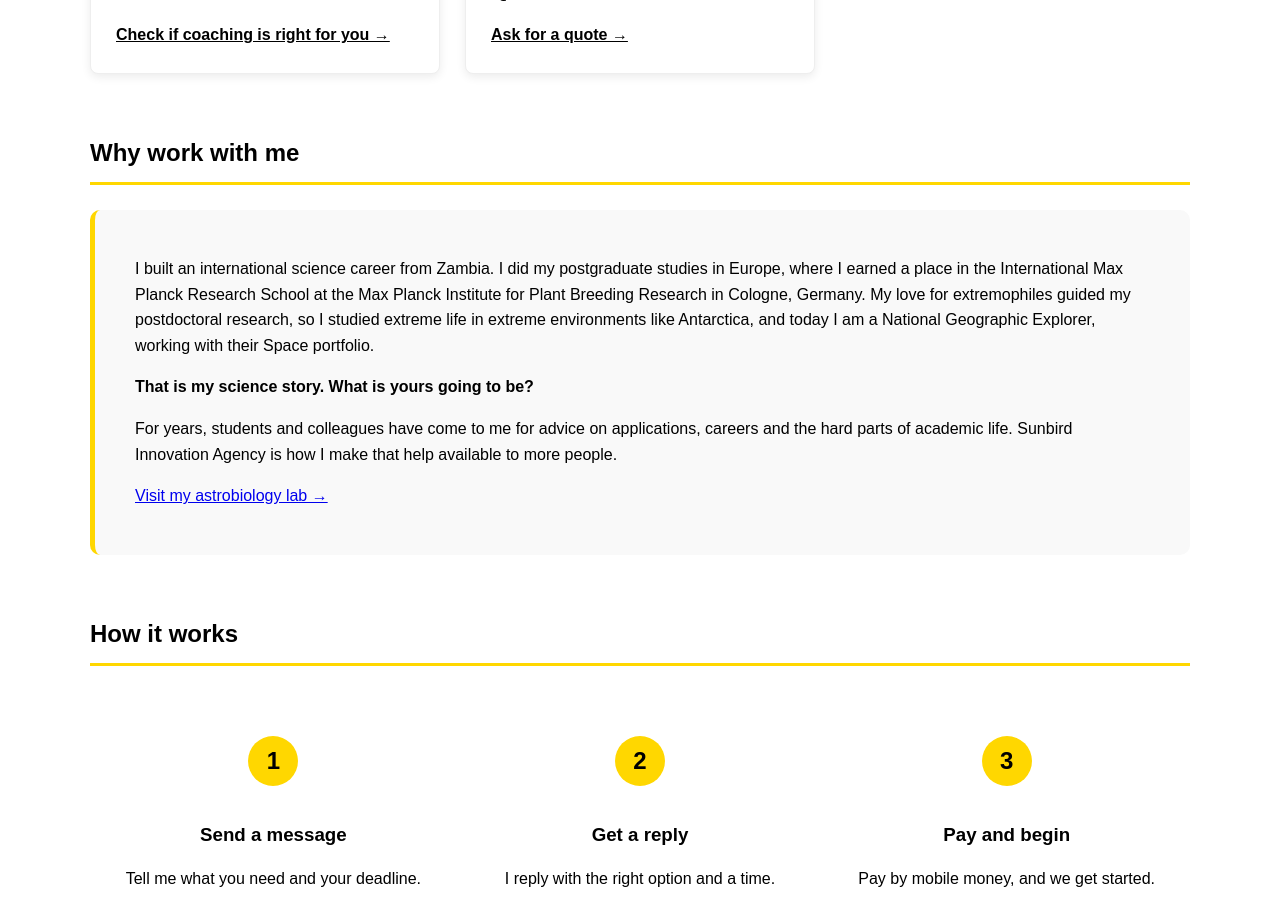
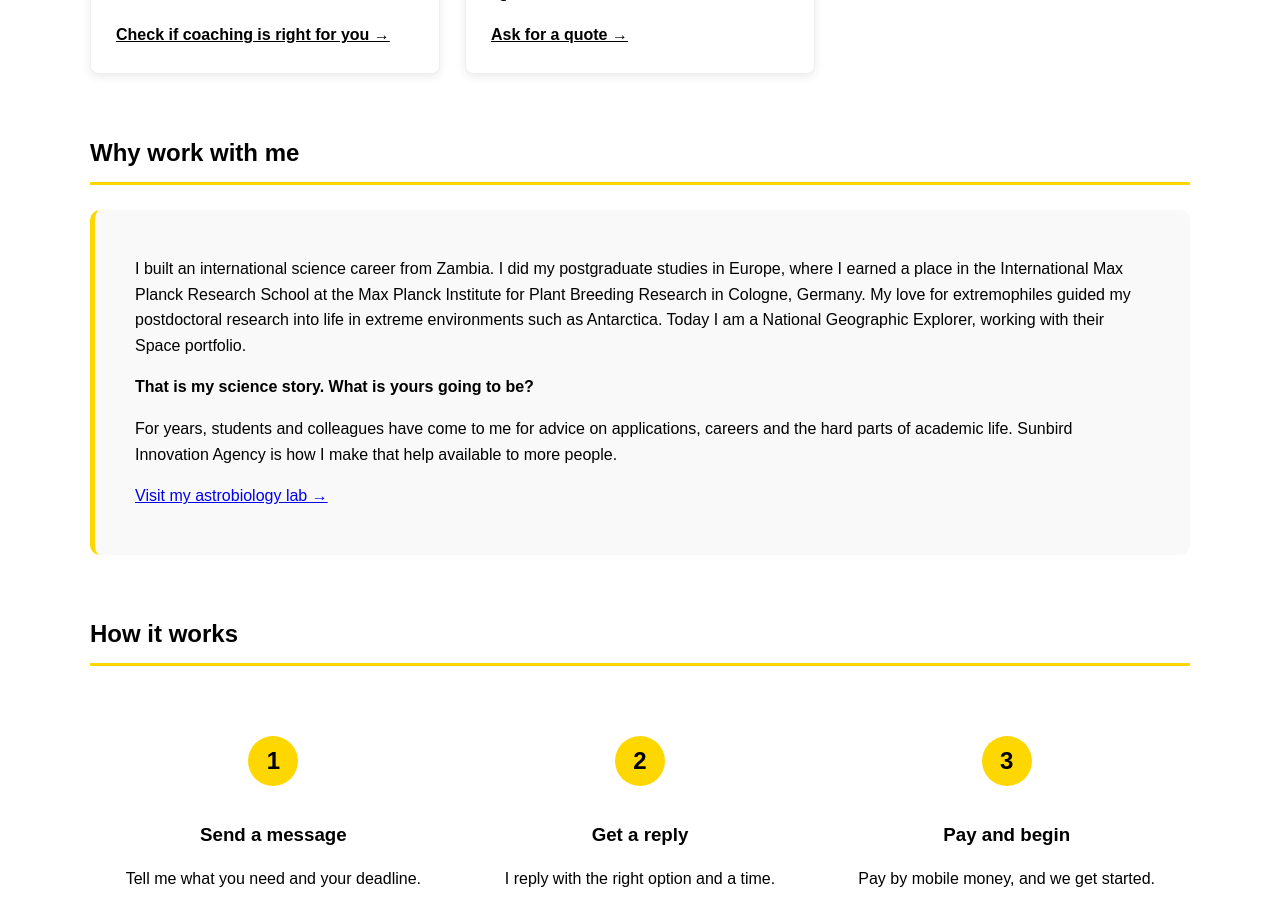
Before and after one commit to mmutondo/mmutondo.github.io, a Jekyll site: the page SIA.html, which Jekyll copies as it is, in a window 1280 px wide and 900 px high, scrolled down 2015 px. Built offline with Jekyll 4.4.1, drawn with Linux system fonts in a browser that asks for light colours.

Commit message:
Smooth wording of postdoc sentence on Sunbird page
Co-Authored-By: Claude Opus 5.5 <noreply@anthropic.com>
Claude-Session: https://claude.ai/code/session_01EKxmyYRq7mLFGH3PZjXeWp

```diff
--- a/SIA.html
+++ b/SIA.html
@@ -367,7 +367,7 @@
     <section id="about">
       <h2>Why work with me</h2>
       <div class="about-box">
-        <p>I built an international science career from Zambia. I did my postgraduate studies in Europe, where I earned a place in the International Max Planck Research School at the Max Planck Institute for Plant Breeding Research in Cologne, Germany. My love for extremophiles guided my postdoctoral research, so I studied extreme life in extreme environments like Antarctica, and today I am a National Geographic Explorer, working with their Space portfolio.</p>
+        <p>I built an international science career from Zambia. I did my postgraduate studies in Europe, where I earned a place in the International Max Planck Research School at the Max Planck Institute for Plant Breeding Research in Cologne, Germany. My love for extremophiles guided my postdoctoral research into life in extreme environments such as Antarctica. Today I am a National Geographic Explorer, working with their Space portfolio.</p>
         <p><strong>That is my science story. What is yours going to be?</strong></p>
         <p>For years, students and colleagues have come to me for advice on applications, careers and the hard parts of academic life. Sunbird Innovation Agency is how I make that help available to more people.</p>
         <p><a href="https://dr.moolamutondo.me/astrobiolab.html">Visit my astrobiology lab &rarr;</a></p>
```
